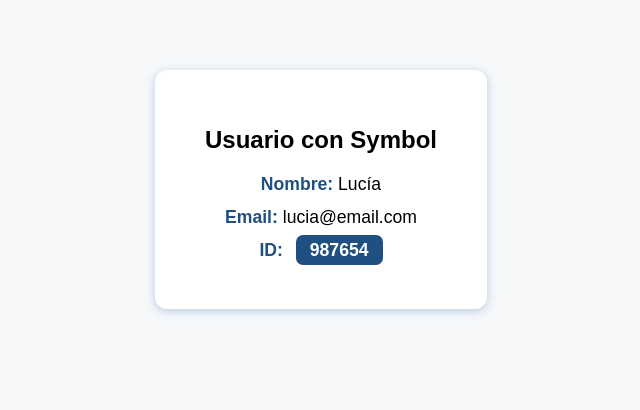
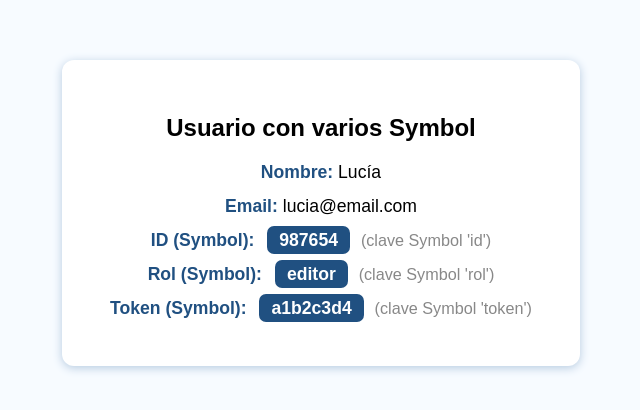
Before and after one commit to luciagarciarz/JSBasicoEjemplosMiniWeb, a plain HTML site: page ejemplos/6_ejemploSymbol/indexSymbol.html in a window 1280 px wide. Shown: the whole page, without its empty margins (319-959 px from the left). Drawn offline with Linux system fonts and the light colour scheme.

Commit message:
actualizacion

```diff
--- a/ejemplos/6_ejemploSymbol/indexSymbol.html
+++ b/ejemplos/6_ejemploSymbol/indexSymbol.html
@@ -2,34 +2,58 @@
 <html lang="es">
 <head>
   <meta charset="UTF-8">
-  <title>Symbol sencillo en la web</title>
+  <title>Ejemplo de varios Symbol en la web</title>
   <style>
-    body { font-family: Arial, sans-serif; background: #f6f8fa; text-align: center; margin-top: 70px; }
-    .card { background: #fff; display: inline-block; padding: 36px 50px; border-radius: 12px; box-shadow: 0 2px 10px #b6cbe0; }
-    .prop { font-size: 1.1rem; margin: 12px 0; }
+    body { font-family: Arial, sans-serif; background: #f7fbff; text-align: center; margin-top: 60px; }
+    .card { background: #fff; display: inline-block; padding: 34px 48px; border-radius: 12px; box-shadow: 0 2px 10px #b6cbe0; }
+    .prop { font-size: 1.10rem; margin: 13px 0; }
     .clave { color: #205081; font-weight: bold; }
-    .symbol { color: #fff; background: #205081; padding: 5px 14px; border-radius: 7px; margin-left: 8px; font-weight: bold; }
+    .symbol { color: #fff; background: #205081; padding: 4px 12px; border-radius: 7px; margin-left: 8px; font-weight: bold; }
+    .desc { color: #888; font-size: 0.92em; margin-left: 6px; }
   </style>
 </head>
 <body>
   <div class="card">
-    <h2>Usuario con Symbol</h2>
+    <h2>Usuario con varios Symbol</h2>
     <div class="prop"><span class="clave">Nombre:</span> <span id="nombre"></span></div>
     <div class="prop"><span class="clave">Email:</span> <span id="email"></span></div>
-    <div class="prop"><span class="clave">ID:</span> <span class="symbol" id="simbolo"></span></div>
+    <div class="prop">
+      <span class="clave">ID (Symbol):</span>
+      <span class="symbol" id="id"></span>
+      <span class="desc">(clave Symbol 'id')</span>
+    </div>
+    <div class="prop">
+      <span class="clave">Rol (Symbol):</span>
+      <span class="symbol" id="rol"></span>
+      <span class="desc">(clave Symbol 'rol')</span>
+    </div>
+    <div class="prop">
+      <span class="clave">Token (Symbol):</span>
+      <span class="symbol" id="token"></span>
+      <span class="desc">(clave Symbol 'token')</span>
+    </div>
   </div>
   <script>
-    // Creamos el Symbol y el objeto usuario
-    const ID_USUARIO = Symbol("idUsuario");
+    // Declaramos varios símbolos
+    const ID = Symbol("id");
+    const ROL = Symbol("rol");
+    const TOKEN = Symbol("token");
+
+    // Creamos el objeto usuario usando símbolos como claves
     const usuario = {
       nombre: "Lucía",
       email: "lucia@email.com",
-      [ID_USUARIO]: 987654
+      [ID]: 987654,
+      [ROL]: "editor",
+      [TOKEN]: "a1b2c3d4"
     };
-    // Mostramos las propiedades normales y la del Symbol
+
+    // Mostramos las propiedades normales y las de símbolo
     document.getElementById('nombre').textContent = usuario.nombre;
     document.getElementById('email').textContent = usuario.email;
-    document.getElementById('simbolo').textContent = usuario[ID_USUARIO];
+    document.getElementById('id').textContent = usuario[ID];
+    document.getElementById('rol').textContent = usuario[ROL];
+    document.getElementById('token').textContent = usuario[TOKEN];
   </script>
 </body>
 </html>
```
Also changed, not shown: 1 other file.
